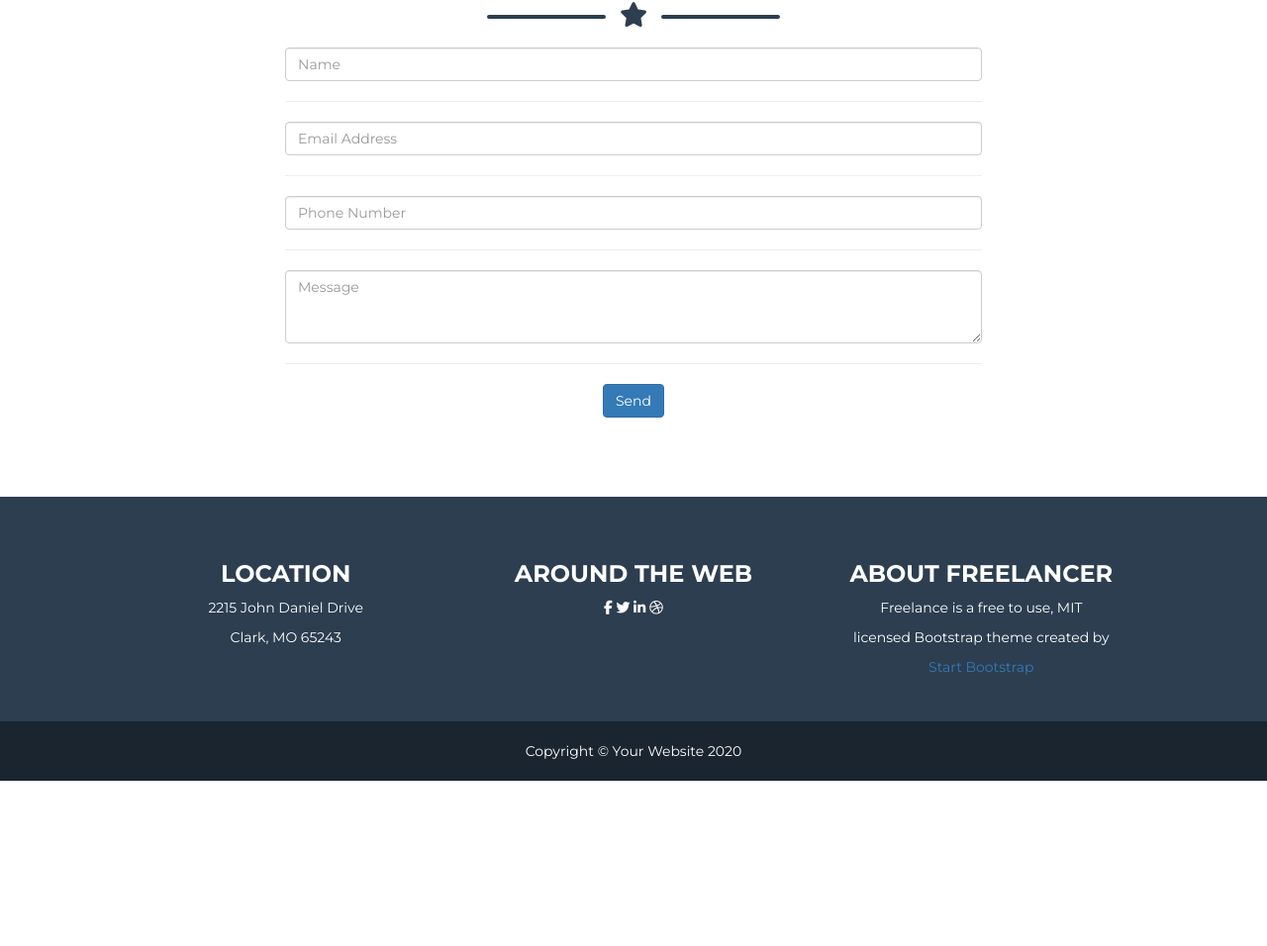
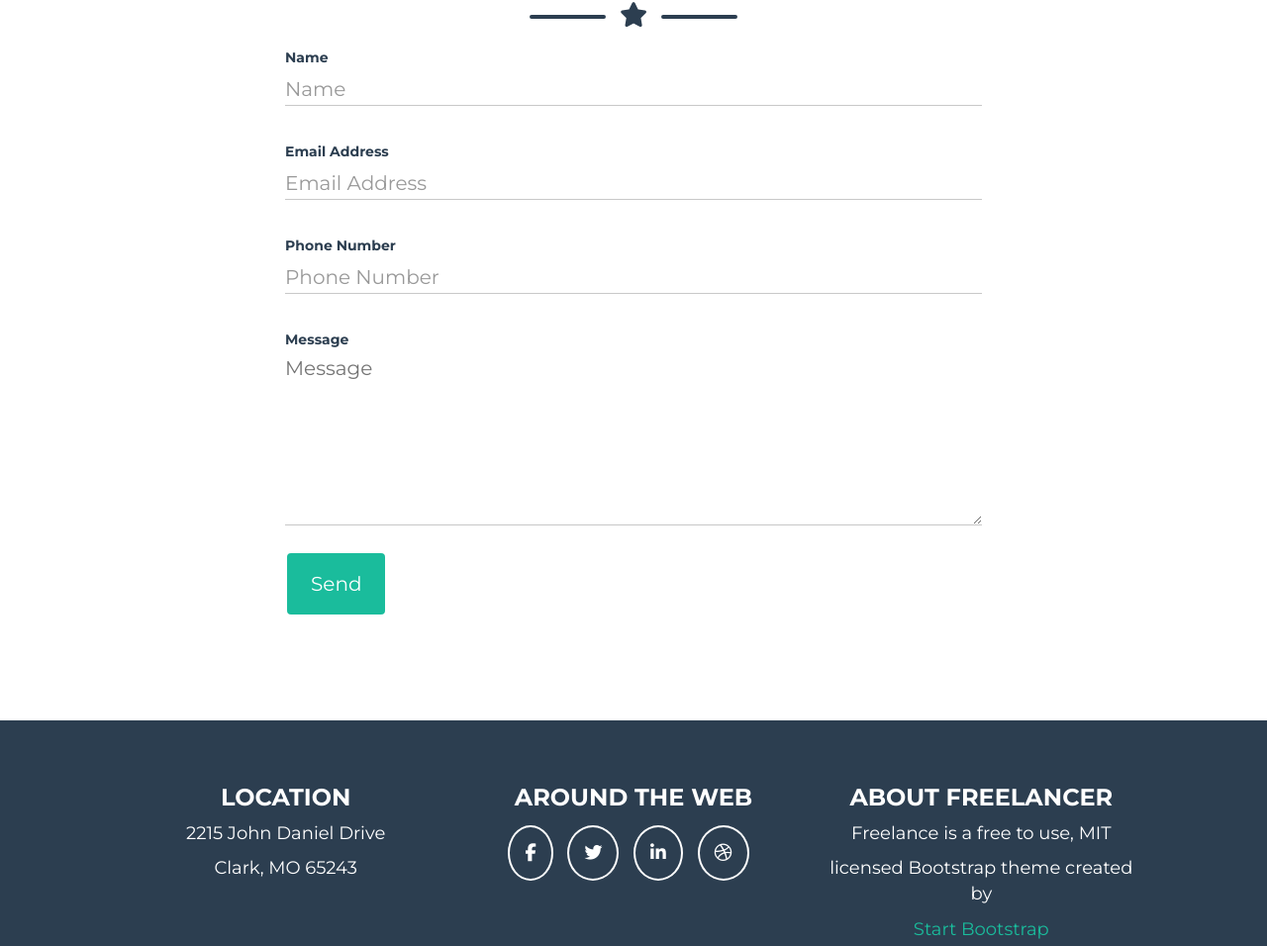
Before and after one commit to luigitroiano/html-css-bootstrap-freelancer, a plain HTML site: page index.html in a window 1280 px wide. Shown: the part 2114-3070 px from the top of the page at 99% size. Before the commit the page ends 2903 px from the top, so only its background shows below. Drawn offline with nearby package versions, Linux system fonts and the light colour scheme.

Commit message:
Esercizio completato

```diff
--- a/css/style.css
+++ b/css/style.css
@@ -14,7 +14,7 @@ body{
 }
 .divider_line{
   display: inline-block;
-  width: 120px;
+  width: 11%;
   border: 2px solid white;
   border-radius: 4px;
   vertical-align: super;
@@ -87,6 +87,9 @@ body{
   border: none;
   border-radius: 5px;
   color: white;
+}
+.navbar-default .navbar-toggle:hover {
+  background-color: #148f77;
 }
 .navbar {
   margin-bottom: 0px;
@@ -189,15 +192,71 @@ main{
   background-color: white;
   border-color: white;
 }
+.btn-default:focus {
+  display: none;
+}
 /* /section about */
 
+/* section contact */
+form{
+  text-align: left;
+}
+
+.form-group input[type="text"],
+.form-group input[type="email"],
+.form-group input[type="tel"],
+.form-group textarea {
+  font-size: 20px;
+  border: 0;
+  box-shadow: none;
+  border-radius: 0;
+  border-bottom: 1px solid #c8c8c8;
+  padding: 0;
+  margin-bottom: 36px;
+}
+label{
+  display: block;
+}
+.form-group textarea{
+  width: 100%;
+}
+form .btn-default:hover {
+  color: white;
+  background-color: #139279;
+  border-color: #139279;
+}
+#button_form{
+  margin-top: -30px;
+}
+/* /section contact */
 /* /main */
 
 /* footer */
 footer{
   color: white;
   text-align: center;
+  font-size: 18px;
 }
+.footer_icon{
+  color: white;
+  border: 2px solid white;
+  border-radius: 100%;
+  padding: 15px;
+  margin-right: 10px;
+}
+.footer_icon:hover{
+  background-color: white;
+  color: #2c3e50;
+}
+.link_footer{
+  color: #1abc9c;
+  text-decoration: none;
+}
+.link_footer:hover{
+  color: #117964;
+  text-decoration: underline;
+}
+
 .lower_footer {
   background-color: #1a252f;
 }
@@ -205,4 +264,5 @@ footer{
   margin: 0;
   line-height: 60px;
 }
+
 /* /footer */
--- a/index.html
+++ b/index.html
@@ -19,11 +19,11 @@
         <div class="container_80">
           <!-- Brand and toggle get grouped for better mobile display -->
           <div class="navbar-header">
+            <a class="navbar-brand fs_28" href="#">START BOOTSTRAP</a>
             <button type="button" class="navbar-toggle collapsed" data-toggle="collapse" data-target="#bs-example-navbar-collapse-1" aria-expanded="false">
               <span>MENU</span>
               <i class="fas fa-bars"></i>
             </button>
-            <a class="navbar-brand fs_28" href="#">START BOOTSTRAP</a>
           </div>
 
           <div class="collapse navbar-collapse" id="bs-example-navbar-collapse-1">
@@ -162,18 +162,27 @@
           <i class="fas fa-star"></i>
           <div class="divider_line border_blue"></div>
           <!-- /intestazione -->
+
           <form>
             <div class="form-group">
-              <input type="text" class="form-control" id="formGroupExampleInput" placeholder="Name">
-              <hr>
-              <input type="email" class="form-control" id="exampleInputEmail1" aria-describedby="emailHelp" placeholder="Email Address">
-              <hr>
-              <input type="text" class="form-control" id="formGroupExampleInput" placeholder="Phone Number">
-              <hr>
-              <textarea class="form-control" id="exampleFormControlTextarea1" rows="3" placeholder="Message"></textarea>
-              <hr>
+              <label>Name</label>
+              <input type="text" class="form-control" placeholder="Name">
             </div>
-            <button type="submit" class="btn btn-primary">Send</button>
+
+            <div class="form-group">
+              <label>Email Address</label>
+              <input type="email" class="form-control" placeholder="Email Address">
+            </div>
+            <div class="form-group">
+              <label>Phone Number</label>
+              <input type="tel" class="form-control" placeholder="Phone Number">
+            </div>
+            <div class="form-group">
+              <label>Message</label>
+              <textarea rows="6" placeholder="Message"></textarea>
+            </div>
+
+            <button type="submit" id="button_form" class="btn btn-default btn-lg">Send</button>
           </form>
         </div>
       </section>
@@ -192,16 +201,19 @@
           </div>
           <div class="col-md-12 col-lg-4">
             <h3 class="fw_700">AROUND THE WEB</h3>
-            <i class="fab fa-facebook-f"></i>
-            <i class="fab fa-twitter"></i>
-            <i class="fab fa-linkedin-in"></i>
-            <i class="fab fa-dribbble"></i>
+            <div class="icon mg_30">
+              <a class="footer_icon" href="#"><i class="fab fa-facebook-f"></i></a>
+              <a class="footer_icon" href="#"><i class="fab fa-twitter"></i></a>
+              <a class="footer_icon" href="#"><i class="fab fa-linkedin-in"></i></a>
+              <a class="footer_icon" href="#"><i class="fab fa-dribbble"></i></a>
+            </div>
+
           </div>
           <div class="col-md-12 col-lg-4">
             <h3 class="fw_700">ABOUT FREELANCER</h3>
             <p>Freelance is a free to use, MIT</p>
             <p>licensed Bootstrap theme created by</p>
-            <a href="#">Start Bootstrap</a>
+            <a class="link_footer" href="#">Start Bootstrap</a>
           </div>
         </div>
       </div>
@@ -209,7 +221,6 @@
       <div class="lower_footer">
         <p>Copyright &copy; Your Website 2020</p>
       </div>
-
     </footer>
     <!-- /footer -->
   </body>
```
